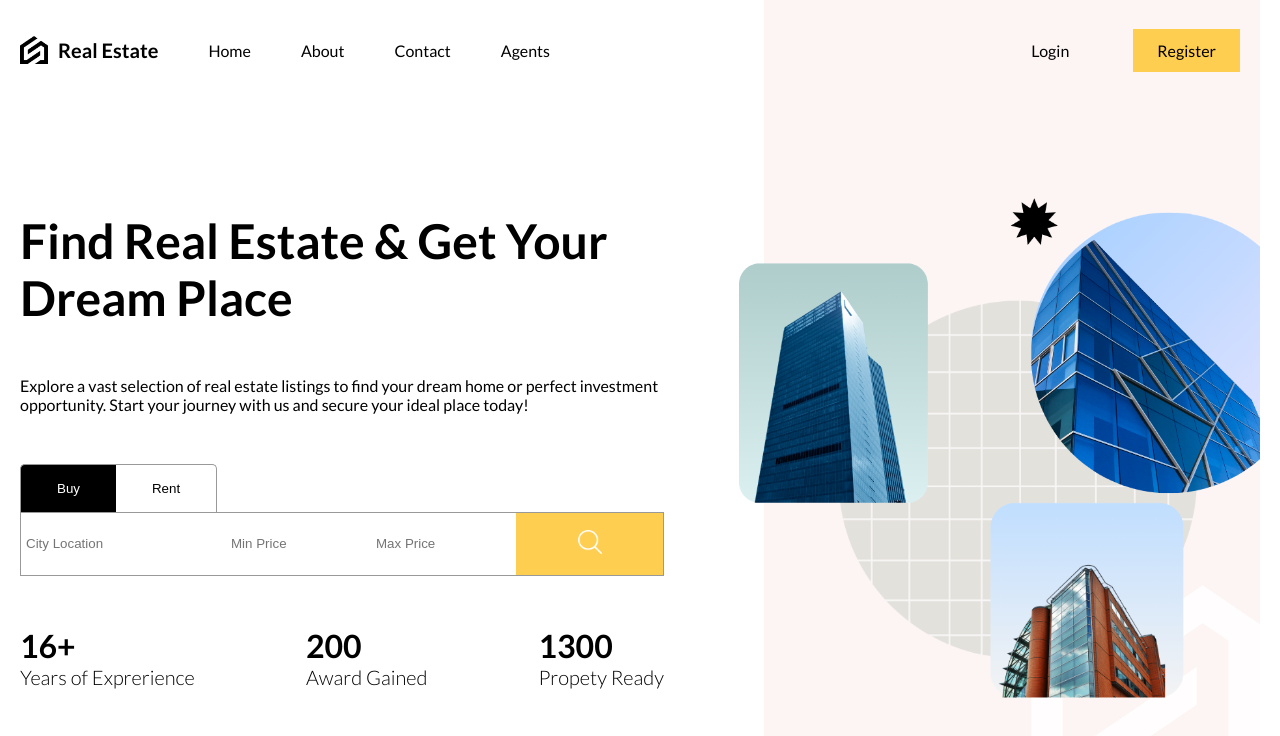
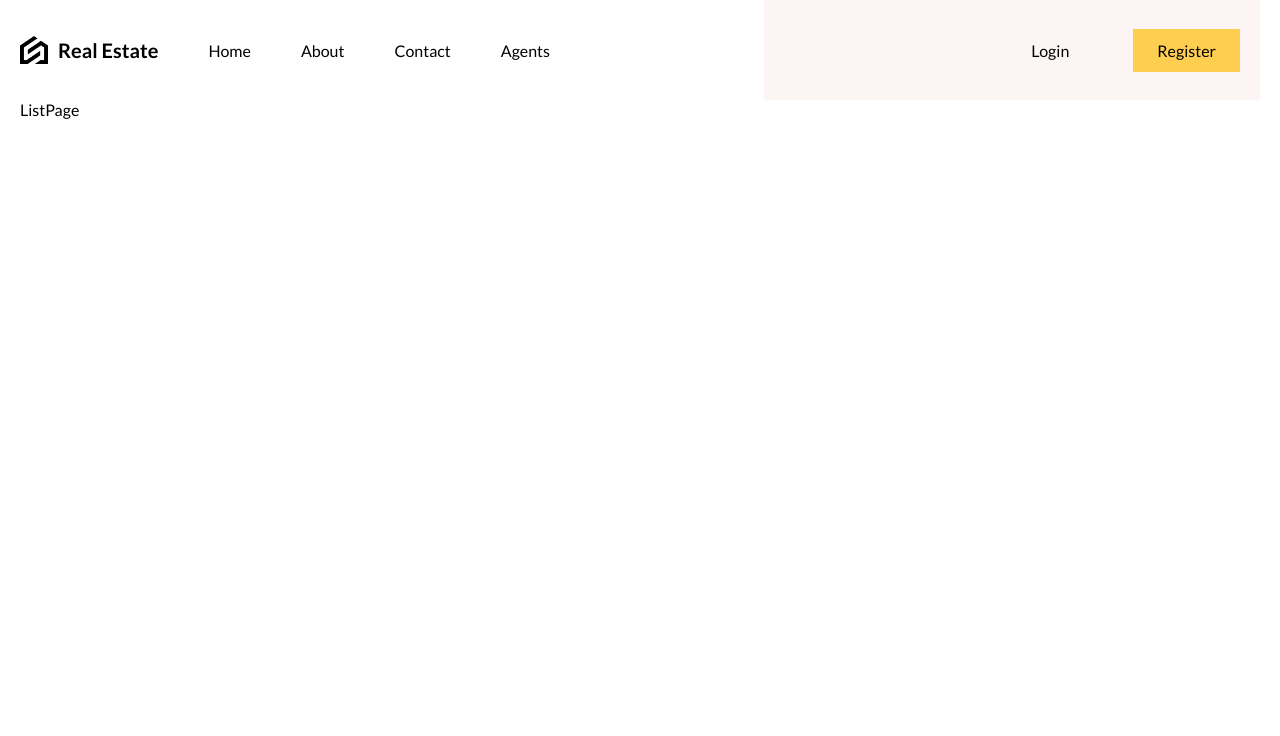
Before and after one commit to Lundrim23/Real-Estate-UI, a React (Vite) app: page /list in a window 1280 px wide. Shown: the top 736 px of the page. Built offline with nearby package versions, Linux system fonts and the light colour scheme.

Commit message:
Implemented router dom

```diff
--- a/src/App.jsx
+++ b/src/App.jsx
@@ -1,19 +1,28 @@
 import React from 'react';
-import './layout.scss';
-import Navbar from './components/navBar/Navbar';
 import HomePage from './routes/Homepage/homePage';
+import { createBrowserRouter, RouterProvider } from 'react-router-dom';
+import ListPage from './components/listPage/listPage.jsx';
+import Layout from './components/layout/layout';
 
 function App() {
-  return (
-    <div className="layout">
-      <div className="navbar">
-        <Navbar />
-      </div>
-      <div className="content">
-        <HomePage />
-      </div>
-    </div>
-  );
+  const router = createBrowserRouter([
+    {
+      path: '/',
+      element: <Layout />,
+      children: [
+        {
+          path: '/',
+          element: <HomePage />,
+        },
+        {
+          path: '/list',
+          element: <ListPage />,
+        },
+      ],
+    },
+  ]);
+
+  return <RouterProvider router={router} />;
 }
 
 export default App;
--- /dev/null
+++ b/src/components/layout/layout.jsx
@@ -0,0 +1,19 @@
+import React from 'react';
+import './layout.scss';
+import { Outlet } from 'react-router-dom';
+import Navbar from '../../components/navBar/Navbar';
+
+function Layout() {
+  return (
+    <div className="layout">
+      <div className="navbar">
+        <Navbar />
+      </div>
+      <div className="content">
+        <Outlet></Outlet>
+      </div>
+    </div>
+  );
+}
+
+export default Layout;
--- a/src/layout.scss
+++ b/src/components/layout/layout.scss
@@ -1,4 +1,4 @@
-@import './responsive.scss';
+@import '../../responsive.scss';
 
 .layout {
   height: 100vh;
--- /dev/null
+++ b/src/components/listPage/listPage.jsx
@@ -0,0 +1,8 @@
+import React from 'react';
+import './listPage.scss';
+
+function ListPage() {
+  return <div className="listPage">ListPage</div>;
+}
+
+export default ListPage;
```
Also changed, not shown: src/components/singlePage/SinglePage.jsx (added, +8 -0 lines), src/components/listPage/listPage.scss (added), src/components/singlePage/singlePage.scss (added).
